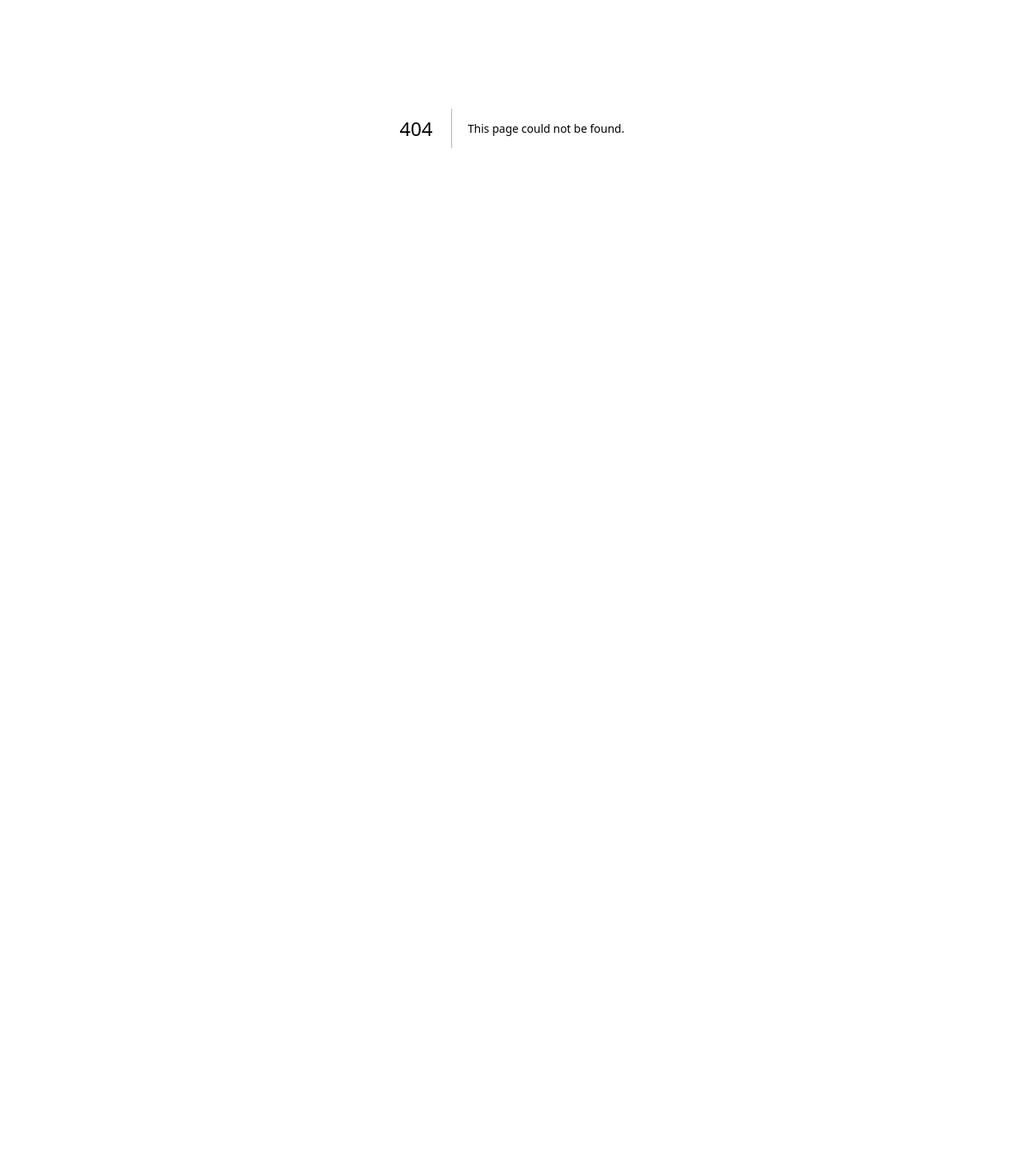
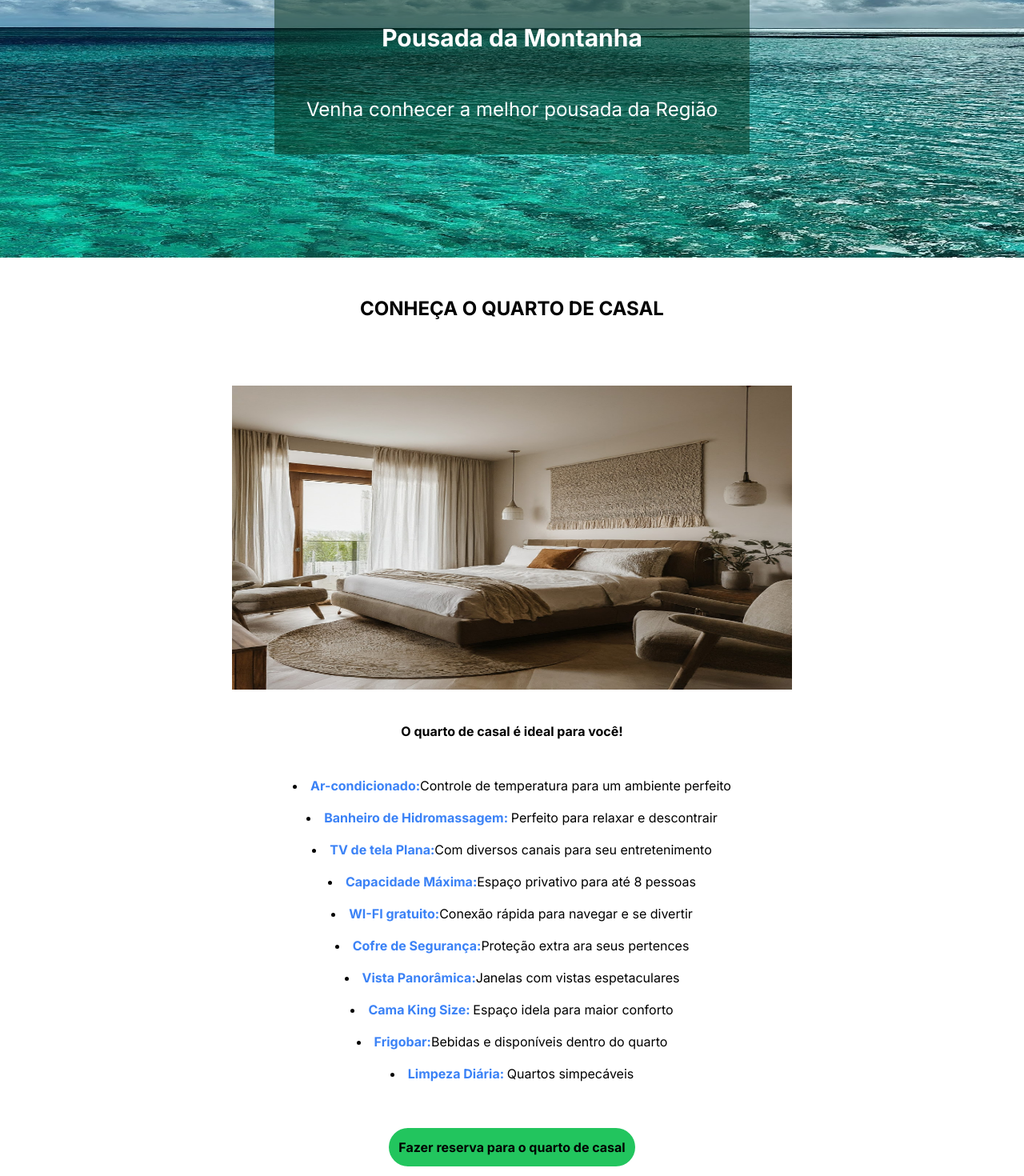
Before and after one commit to RRodrigoCordeiro/Pousad, a Next.js app: page /quartoCasal in a window 1280 px wide. Before the commit this address had no page. Shown: the part 240-1710 px from the top of the page at 80% size. Before the commit the page ends 800 px from the top, so only its background shows below. Built offline with nearby package versions, Linux system fonts and the light colour scheme.

Commit message:
Implementação da página para os quartos de casal

```diff
--- a/src/app/page.tsx
+++ b/src/app/page.tsx
@@ -25,7 +25,9 @@ export default function Home() {
         <Link href="/quartoIndividual">
           <Image className="w-[280px] h-[190px] mr-4 hover: cursor-pointer" src="/QuartoIndividual.jpg" alt="Pousada Logo" width={200} height={80} />
         </Link>
-        <Image className="w-[280px] h-[190px] mr-4  hover: cursor-pointer" src="/QuartoCasal.jpg" alt="Pousada Logo" width={200} height={80} />
+        <Link href="/quartoCasal">
+          <Image className="w-[280px] h-[190px] mr-4  hover: cursor-pointer" src="/QuartoCasal.jpg" alt="Pousada Logo" width={200} height={80} />
+        </Link>
         <Image className="w-[280px] h-[190px] mr-4 hover: cursor-pointer" src="/QuartoTematico.jpg" alt="Pousada Logo" width={200} height={80} />
       </div>
       <div className="flex space-x-44 justify-center  ">
--- /dev/null
+++ b/src/app/quartoCasal/page.tsx
@@ -0,0 +1,44 @@
+import React from 'react'
+import Image from "next/image";
+import Link from 'next/link';
+import CabecalhoPaginacao from '../components/CabecalhoPaginacao';
+import Background from '../components/Background';
+import Rodape from '../components/Rodape';
+
+const page = () => {
+    return (
+        <>
+            <CabecalhoPaginacao/>
+            <Background/>
+            <h1 className="font-bold text-center mt-12 text-2xl">CONHEÇA O QUARTO DE CASAL</h1>
+            <Image
+                src="/QuartoCasal.jpg"
+                alt="Quarto Casal"
+                width={800} //opacid
+                height={80}
+                className="m-auto w-[700px] h-[380px] mt-20 "
+            />
+            <div className="leading-10">
+                <h2 className='font-bold text-center mt-8 mb-7'>O quarto de casal é ideal para você!</h2>
+                <ul className='text-center list-disc list-inside'>
+                    <li><span className="font-bold text-blue-500">Ar-condicionado:</span>Controle de temperatura para um ambiente perfeito</li>
+                    <li><span className="font-bold text-blue-500">Banheiro de Hidromassagem: </span>Perfeito para relaxar e descontrair</li>
+                    <li><span className="font-bold text-blue-500">TV de tela Plana:</span>Com diversos canais para seu entretenimento</li>
+                    <li><span className="font-bold text-blue-500">Capacidade Máxima:</span>Espaço privativo para até 8 pessoas</li>
+                    <li><span className="font-bold text-blue-500">WI-FI gratuito:</span>Conexão rápida para navegar e se divertir</li>
+                    <li><span className="font-bold text-blue-500">Cofre de Segurança:</span>Proteção extra ara seus pertences</li>
+                    <li><span className="font-bold text-blue-500">Vista Panorâmica:</span>Janelas com vistas espetaculares</li>
+                    <li><span className="font-bold text-blue-500">Cama King Size: </span>Espaço idela para maior conforto</li>
+                    <li><span className="font-bold text-blue-500">Frigobar:</span>Bebidas e disponíveis dentro do quarto</li>
+                    <li><span className="font-bold text-blue-500">Limpeza Diária: </span>Quartos simpecáveis</li>
+                </ul>
+            </div>
+            <Link href="/reserva">
+                <button className="font-bold bg-green-500 block mx-auto mt-12 rounded-3xl p-3">Fazer reserva para o quarto de casal</button>
+            </Link>
+            <Rodape/>
+        </>
+    )
+}
+
+export default page
--- a/src/app/quartoIndividual/page.tsx
+++ b/src/app/quartoIndividual/page.tsx
@@ -11,7 +11,7 @@ const Page = () => {
             <CabecalhoPaginacao />
             <Background />
             <h1 className="text-center mt-12 text-2xl font-bold">CONHEÇA O QUARTO INDIVIDUAL</h1>
-            <div className="flex justify-center">
+
                 <Image
                     src="/QuartoIndividual.jpg"
                     alt="Quarto Individual"
@@ -19,19 +19,19 @@ const Page = () => {
                     height={80}
                     className="m-auto w-[700px] h-[380px] mt-20 "
                 />
-            </div>
+
             <div className='leading-10'>
-                <h2 className='font-bold text-center mt-8 mb-7'>O Quarto Individual ideal para você!</h2>
+                <h2 className='font-bold text-center mt-8 mb-7'>O Quarto Individual é ideal para você!</h2>
                 <ul className='text-center list-disc list-inside'>
-                    <li><span className="font-bold text-blue-500">Variedade de Oferta:</span>Disponibilidade de quartos individuais com diferentes configurações e vistas.</li>
+                    <li><span className="font-bold text-blue-500">Variedade de Oferta:</span>Disponibilidade de quartos individuais com diferentes configurações e vistas</li>
                     <li><span className="font-bold text-blue-500">Flexibilidade: </span>Opções de configuração de camas para atender às necessidades do grupo</li>
                     <li><span className="font-bold text-blue-500">Quarto climatizado: </span>ambiente interno em uma temperatura confortável e agradável</li>
                     <li><span className="font-bold text-blue-500">Ambiente Familiar:</span>Perfeito para criar uma atmosfera familiar entre os viajantes</li>
                     <li><span className="font-bold text-blue-500">Conforto: </span>Camas e comodidades adequadas para todos os hóspedes</li>
                     <li><span className="font-bold text-blue-500">Acessibilidade: </span>Acesso fácil a áreas comuns e serviços da pousada</li>
-                    <li><span className="font-bold text-blue-500">Ambiente Acolhedor: </span>Ambiente ideal para para grupos pequenos.</li>
+                    <li><span className="font-bold text-blue-500">Ambiente Acolhedor: </span>Ambiente ideal para para grupos pequenos</li>
                     <li><span className="font-bold text-blue-500">Vistas Panorâmicas: </span>Quartos com vistas para o jardim e piscina</li>
-                    <li><span className="font-bold text-blue-500">Capacidade Maxima: </span>Espaço privativo para até 4 pessoas</li>
+                    <li><span className="font-bold text-blue-500">Capacidade Máxima: </span>Espaço privativo para até 4 pessoas</li>
                 </ul>
             </div>
             <Link href="">
```
